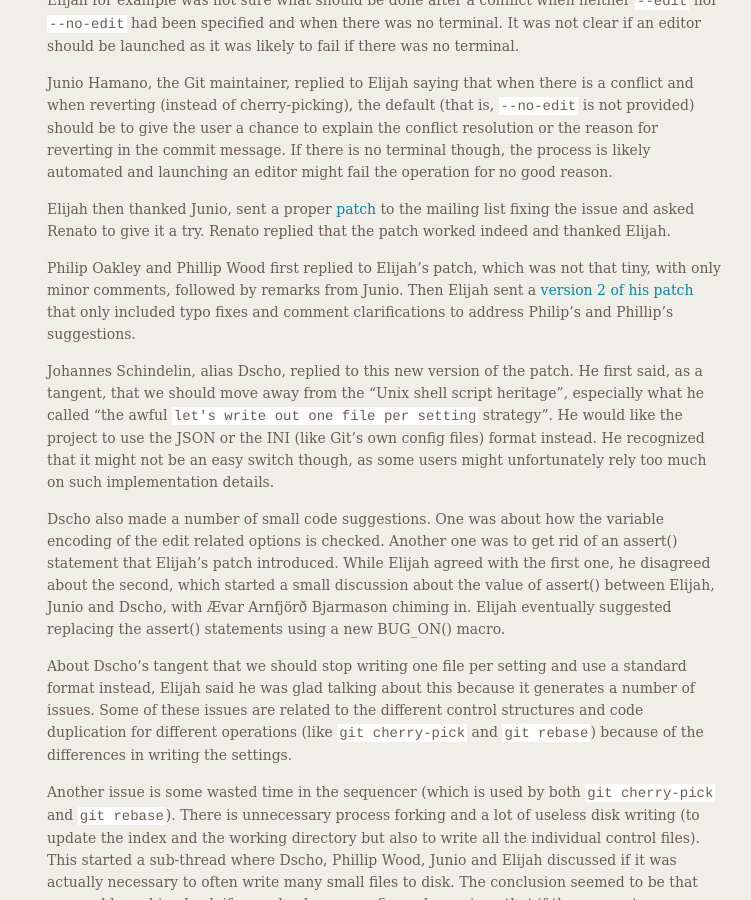
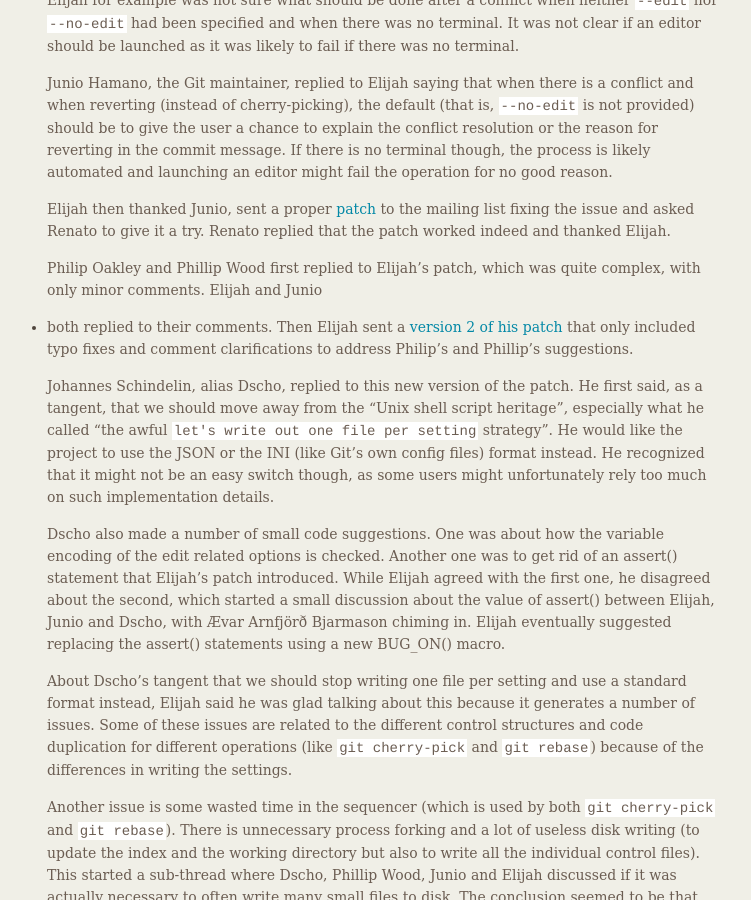
Before and after one commit to git/git.github.io, a Jekyll site: the page built from _posts/2021-04-30-edition-74.markdown, in a window 1280 px wide and 900 px high, scrolled down 760 px. Shown: the whole window, without its empty margins (387-1138 px from the left). Built offline with Jekyll 4.4.1, drawn with Linux system fonts in a browser that asks for light colours.

Commit message:
rn-74: replace 'not that tiny' with 'complex'

```diff
--- a/_posts/2021-04-30-edition-74.markdown
+++ b/_posts/2021-04-30-edition-74.markdown
@@ -75,8 +75,8 @@ This edition covers what happened during the month of March 2021.
   try. Renato replied that the patch worked indeed and thanked Elijah.
 
   Philip Oakley and Phillip Wood first replied to Elijah's patch,
-  which was not that tiny, with only minor comments, followed by
-  remarks from Junio. Then Elijah sent a
+  which was quite complex, with only minor comments. Elijah and Junio
+- both replied to their comments. Then Elijah sent a
   [version 2 of his patch](https://lore.kernel.org/git/pull.988.v2.git.git.1617070174458.gitgitgadget@gmail.com/)
   that only included typo fixes and comment clarifications to address
   Philip's and Phillip's suggestions.
```
